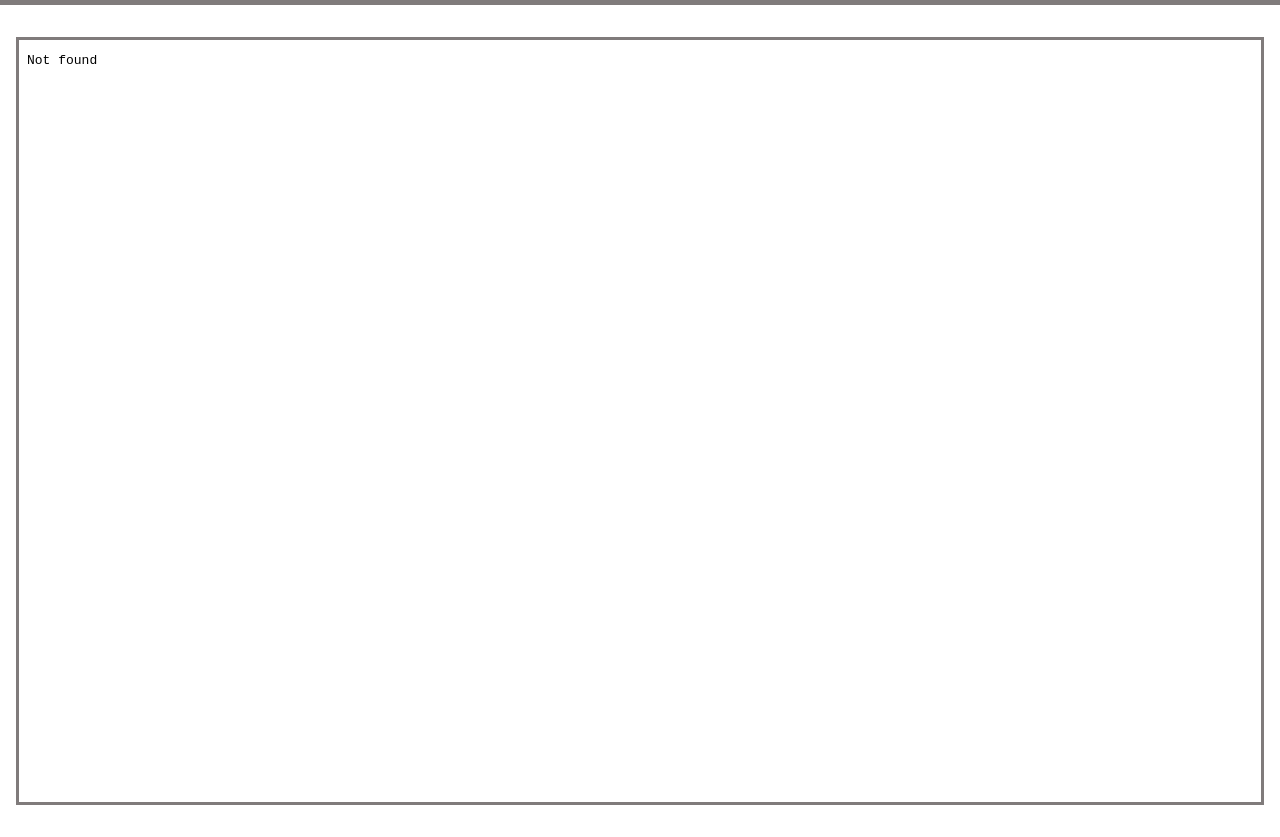
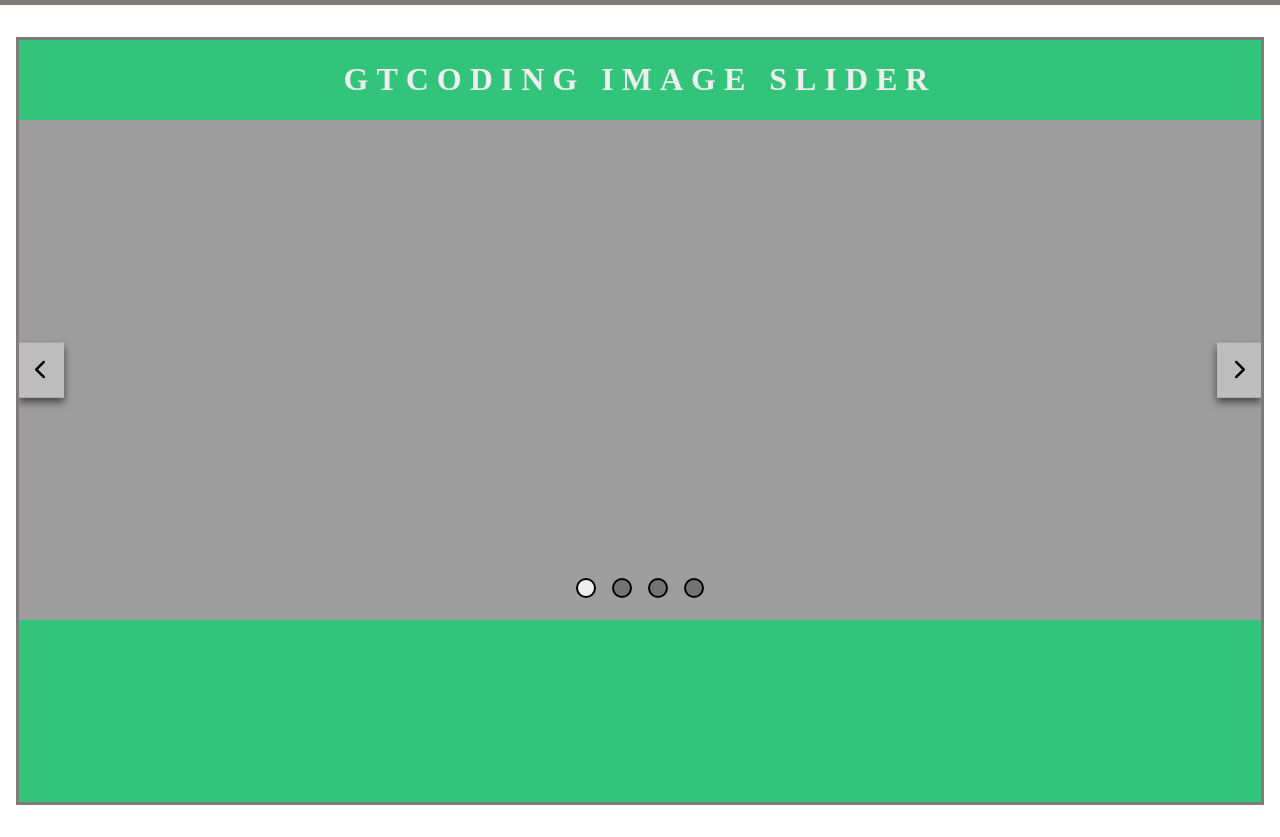
Before and after one commit to Shantonu-Acharjee/Webpage-Bank, a plain HTML site: page index.html in a window 1280 px wide. Shown: the part 65-902 px from the top of the page. Drawn offline with Linux system fonts and the light colour scheme; a web font is replaced by a local one.

Commit message:
Slider one added

```diff
--- a/index.html
+++ b/index.html
@@ -41,8 +41,10 @@
         <div class="card-row">
 
             <div class="card">
-                <iframe src="./Slider/1.GTCoding Image Slider/index.html"></iframe>
+                <iframe src="./Webpage Bank/Slider/1.GTCoding Image Slider/index.html"></iframe>
             </div>
+
+
 
 
 
```
